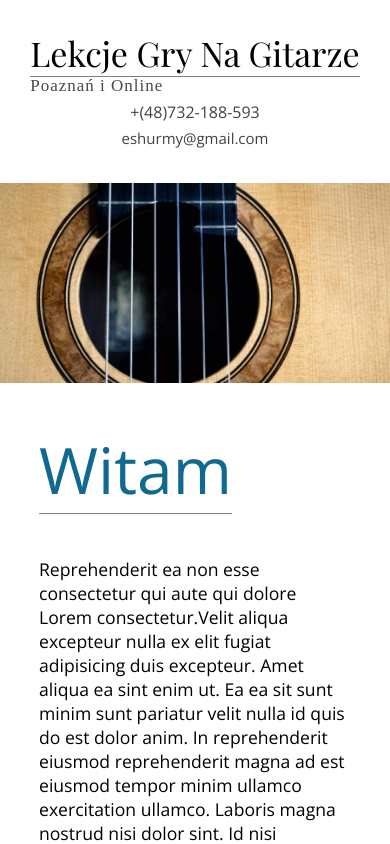
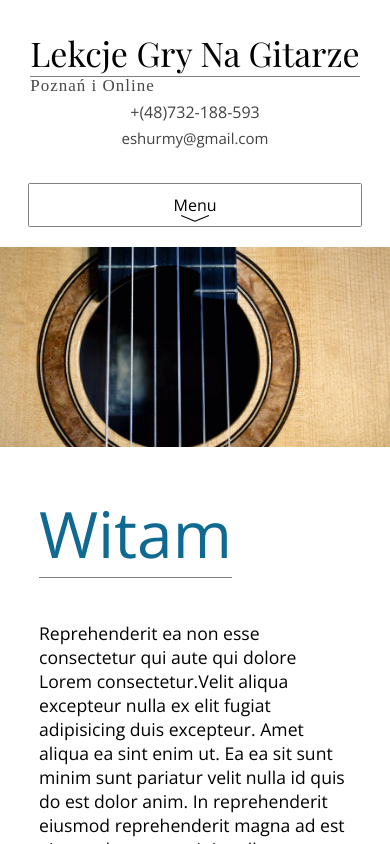
Before and after one commit to yauheniShurmei/guitar-lesson-poznan, a React (Create React App) app: page /home in a window 390 px wide. Shown: the top 844 px of the page. Built offline with nearby package versions, Linux system fonts and the light colour scheme.

Commit message:
some css property burgerMenu

```diff
--- a/src/Button/Button.module.css
+++ b/src/Button/Button.module.css
@@ -20,10 +20,4 @@
 }
 
 @media (max-width: 450px) {
-  .Button {
-    background-color: #0f6990;
-    border: none;
-    transition: 0s;
-    color: white;
-  }
 }
--- a/src/Header/Header.js
+++ b/src/Header/Header.js
@@ -8,7 +8,7 @@ const Header = () => {
         <div>
           <h1>Lekcje Gry Na Gitarze</h1>
           <br></br>
-          <span>Poaznań i Online</span>
+          <span>Poznań i Online</span>
         </div>
         <div className={classes.Contacts}>
           <a className={classes.Phone} href="tel:+(48)732-188-593">
--- a/src/Home/Home.module.css
+++ b/src/Home/Home.module.css
@@ -23,11 +23,11 @@
 .AboutMe img {
   width: 100%;
   height: auto;
-  margin: 20px 20px;
   border-radius: 5%;
 }
 .AboutMe div {
   width: 10rem;
+  padding-top: 20px;
 }
 
 .AboutMe li {
--- a/src/MainMenu/MainMenu.js
+++ b/src/MainMenu/MainMenu.js
@@ -1,9 +1,40 @@
+import { useState } from "react";
 import { Link } from "react-router-dom";
 import classes from "./MainMenu.module.css";
 
 const MainMenu = () => {
+  const [isOpen, setIsOpen] = useState(false);
+
+  const openMenuHandler = () => {
+    setIsOpen(!isOpen);
+  };
+
+  let navBarClasses = [];
+  isOpen
+    ? (navBarClasses = [classes.Links, classes.Open])
+    : (navBarClasses = [classes.Links, classes.Close]);
+
   return (
-    <div className={classes.Links}>
+    <div className={classes.NavBar}>
+      <div
+        className={
+          !isOpen ? classes.Menu : [`${classes.MenuOpen} ${classes.Menu}`]
+        }
+        onClick={openMenuHandler}
+      >
+        Menu
+        <div
+          className={
+            isOpen
+              ? [`${classes.MenuArrowOpen}`]
+              : [`${classes.MenuArrowClose}`]
+          }
+        >
+          <div></div>
+          <div></div>
+        </div>
+      </div>
+      <div className={navBarClasses.join(" ")}>
         <Link to="/home">Home</Link>
         <Link to="/zapiszsie">Zapisz Się</Link>
         <Link to="/komentarze">Komentarze</Link>
@@ -11,6 +42,7 @@ const MainMenu = () => {
         <Link to="/materialy">Materjały</Link>
         <Link to="/gift-sertificats">Sertyfikaty podarunkowe</Link>
       </div>
+    </div>
   );
 };
 
--- a/src/MainMenu/MainMenu.module.css
+++ b/src/MainMenu/MainMenu.module.css
@@ -25,8 +25,101 @@ a:active {
   transition: 0.3s;
 }
 
-@media (max-width: 500px) {
+/* .NavInitial {
+  display: flex;
+  flex-direction: row;
+  display: block;
+  background-color: blanchedalmond;
+  height: auto;
+  transition: 1s;
+} */
+
+.Menu {
+  display: none;
+  /* padding-bottom: 10px; */
+  box-sizing: border-box;
+}
+
+/* MENU ARROW --------------------------- */
+.MenuArrowClose,
+.MenuArrowOpen {
+  /* margin-left: 10px; */
+  display: flex;
+  justify-content: center;
+}
+.MenuArrowClose div,
+.MenuArrowOpen div {
+  width: 15px;
+  height: 1px;
+  background-color: black;
+  transition: 0.3s;
+}
+.MenuArrowClose div:nth-of-type(1) {
+  transform: translateX(1.3px) rotate(22deg) translateY(2px);
+}
+.MenuArrowClose div:nth-of-type(2) {
+  transform: translateX(-1.3px) rotate(-22deg) translateY(2px);
+}
+.MenuArrowOpen div:nth-of-type(1) {
+  transform: translateX(-0.5px) rotate(-22deg) translateY(2px);
+}
+.MenuArrowOpen div:nth-of-type(2) {
+  transform: translateX(-0.3px) rotate(22deg) translateY(2px);
+}
+
+/* MENU ARROW --------------------------- */
+
+@media (max-width: 760px) {
+  .Close.Links {
+    transition: 0.5s;
+    /* display: none; */
+    transform: scale(0);
+    height: 0;
+  }
+  .Open.Links {
+    transition: 0.5s;
+    height: 100%;
+    /* display: block; */
+    transform: scale(1);
+    height: 400px;
+  }
+  .MenuOpen {
+    padding-bottom: 10px;
+    /* border-bottom: 1px solid rgb(196, 196, 196); */
+    box-sizing: border-box;
+  }
+  .Links {
+    text-align: center;
+    flex-direction: column;
+    align-items: center;
+    width: 100%;
+  }
   .Links a {
-    display: none;
+    margin: auto;
+    width: 100%;
+    padding: 10px 0;
   }
+  .Menu {
+    display: flex;
+    flex-direction: column;
+    justify-content: center;
+    align-items: center;
+    cursor: pointer;
+    user-select: none;
+  }
+  /* NAVBAR -------------------------------- */
+  .NavBar {
+    display: flex;
+    flex-direction: column;
+    font-family: "Open Sans", sans-serif;
+    width: 80%;
+    text-align: center;
+    margin: auto;
+    padding: 0.6rem;
+    border: 1px solid gray;
+    border-radius: 0.1em;
+    margin-bottom: 20px;
+    transition: all 1s;
+  }
+  /* NAVBAR -------------------------------- */
 }
```
Lines whose indentation alone changed are shown as unchanged.
